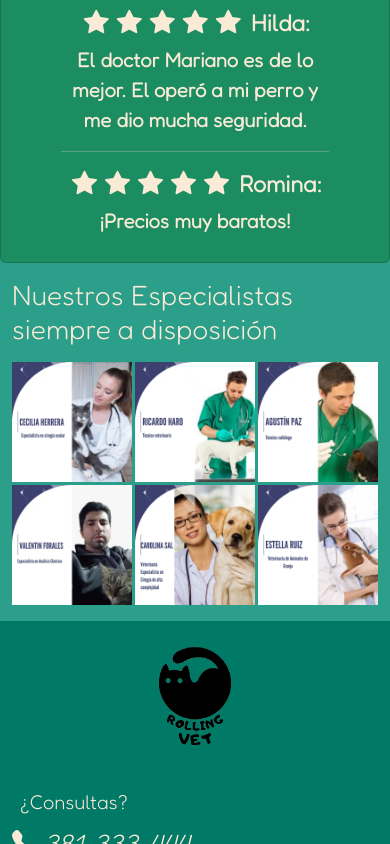
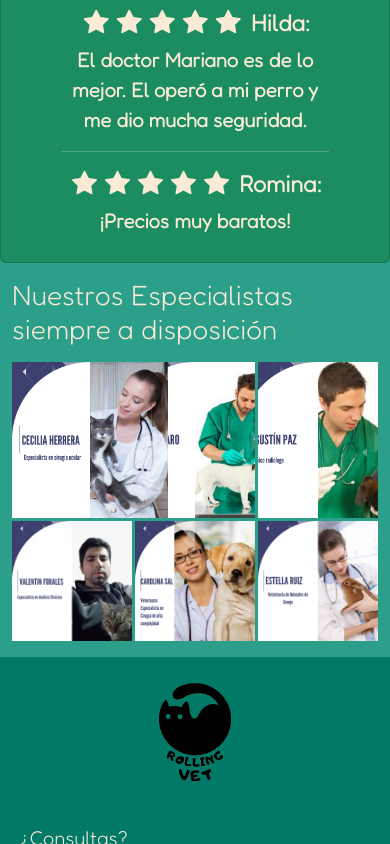
Before and after one commit to nicoleonard/rollingVetFront, a React (Vite) app: page / in a window 390 px wide. In both pictures the pointer is over the picture 72 px from the left and 5844 px from the top of the page. Shown: the part 5422-6266 px from the top of the page. Built offline with nearby package versions, Linux system fonts and the light colour scheme; no server answers.

Commit message:
Se ajusta la imagen de los especialistas para dispositivos chicos

```diff
--- a/src/App.css
+++ b/src/App.css
@@ -50,10 +50,10 @@ a {
   background-size: cover;
   background-position: center;
   min-height: 100vh;
-    background-image: url('../src/assets/Error.png');
+  background-image: url("../src/assets/Error.png");
 }
 
-  .fondo .fondoSinImagen{
+.fondo .fondoSinImagen {
   background: #2b9f89;
 }
 
@@ -71,8 +71,8 @@ a {
   flex-direction: column;
   min-height: 100vh;
   background: #2b9f89;
-  font-family: 'Fredoka', sans-serif;
-  font-size:  20px; ;
+  font-family: "Fredoka", sans-serif;
+  font-size: 20px;
 }
 .mainSection {
   flex-grow: 1;
@@ -225,14 +225,22 @@ a {
     width: 100%;
     height: auto;
   }
+  .galeria-nuestrosEspecialistas > img:hover {
+    filter: brightness(1);
+    width: 130%;
+  }
   .btnCentrado {
     bottom: 0;
   }
 }
 @media screen and (max-width: 380px) {
   .galeria-nuestrosEspecialistas {
-    height: 45vh;}
-
+    height: 45vh;
+  }
+  .galeria-nuestrosEspecialistas > img:hover {
+    filter: brightness(1);
+    width: 130%;
+  }
   .btnCentrado {
     bottom: -5%;
   }
```
Lines whose indentation alone changed are shown as unchanged.
